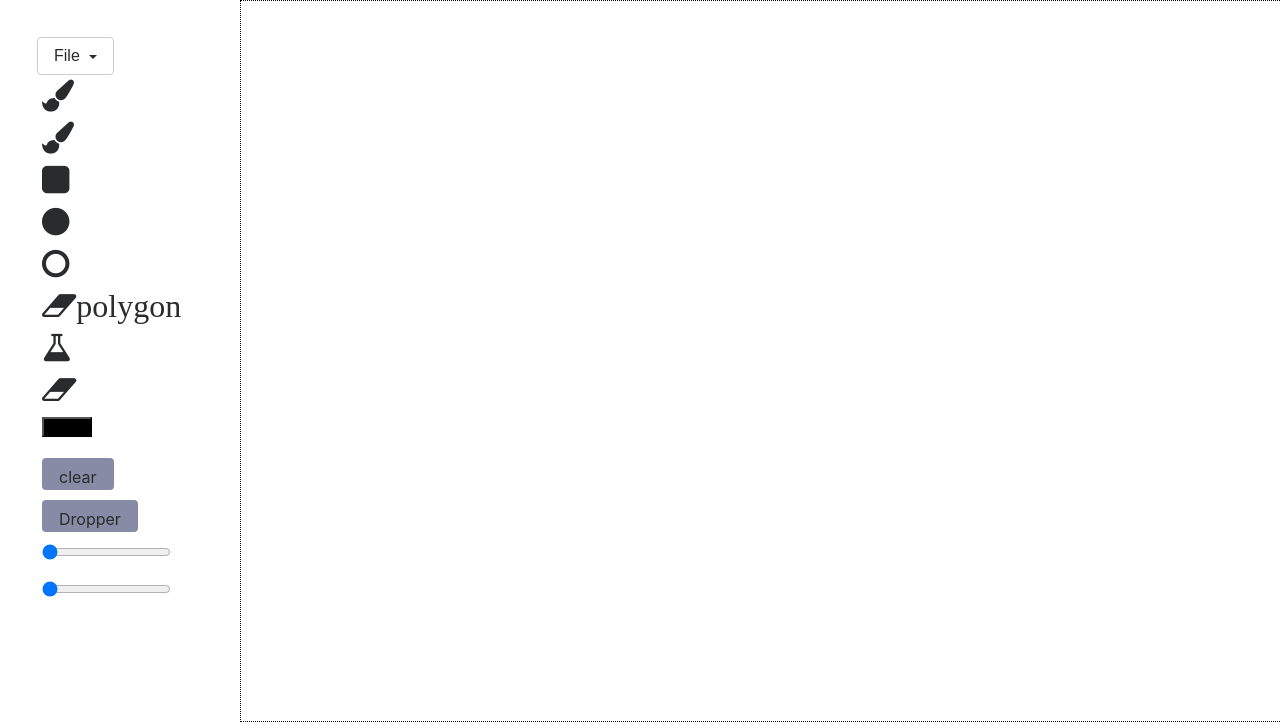
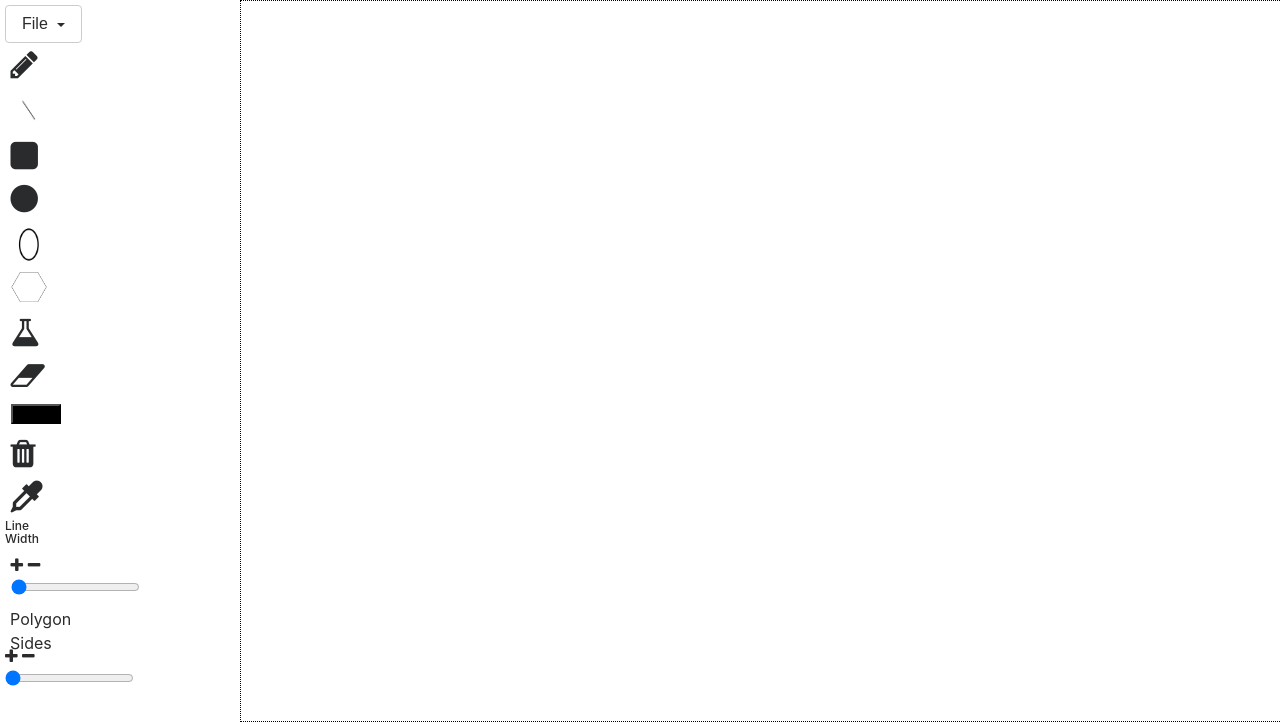
Before and after one commit to CharlesChanLok/Canvas-group-project, a plain HTML site: page Canvas.html in a window 1280 px wide. Shown: the top 724 px of the page. Drawn offline with nearby package versions, Linux system fonts and the light colour scheme.

Commit message:
improved layout

```diff
--- a/Canvas.html
+++ b/Canvas.html
@@ -26,14 +26,51 @@
                     File
                 </button>
                 <div class="dropdown-menu" aria-labelledby="dropdownMenu1">
-                    <a class="dropdown-item" id="save-PNG">Save as PNG</a>
-                    <a class="dropdown-item">Save as JPEG</a>
+                    <a class="dropdown-item bg-light fa fa-download fa-1x" id="save-PNG">Save as PNG</a>
+                    <a class="dropdown-item bg-light fa fa-download fa-1x">Save as JPEG</a>
                     <a class="dropdown-item">
                         <input type="file" class="btn" id="upload-image">
                     </a>
                 </div>
+                <ul>
+                    <li class="fa fa-pencil fa-2x" id="drawing-line"></li>
+                    <li id="drawing-stline"><img src="img/tool/straight-line.jpg"></li>
+                    <li class="fa fa-square fa-2x" id="drawing-rectangle"></li>
+                    <li class="fa fa-circle fa-2x" id="drawing-circle"></li>
+                    <li id="drawing-oval"><img src="img/tool/oval.png"></li>
+                    <li id="drawing-polygon"><img src="img/tool/polygon.png"></li>
+                    <li class="fa fa-flask fa-2x" id="color-bucket"></li>
+                    <li class="fa fa-eraser fa-2x" id="erasing"></li>
+                    <li>
+                        <input name="color2" type="hidden" id="color_value" value="000">
+                        <button class="jscolor {valueElement: 'color_value'}" style="width:50px; height:20px;">
+                        </button>
+                    </li>
+                    <li class="fa fa-trash fa-2x" id="clearing"></li>
+                    <li class="fa fa-eyedropper fa-2x" id="dropper"></li>
+                    <h6>Line Width</h6>
+                    <li>
+                        <i class="fa fa-plus fa-1x"></i>
+                        <i class="fa fa-minus fa-1x"></i>
+                        <input type="range" id="line-width" min="1" max="30" value="1">
+                    </li>
+                    <li></li>
+                            <div>Polygon Sides</div>
+                        <i class="fa fa-plus fa-1x"></i>
+                        <i class="fa fa-minus fa-1x"></i>
+                        <input type="range" id="sides" min="3" max="20" value="3">
+                    </li>
+                </ul>
 
-                <div class="fa fa-paint-brush fa-2x" id="drawing-line"></div>
+
+
+            </div>
+            <div id="canvasbox">
+                <canvas id="canvas-real" class="canvas" width='1280px' height='720px'></canvas>
+                <canvas id="canvas-draft" class="canvas" width='1280px' height='720px'></canvas>
+            </div>
+            <!--
+                <div class="fa fa-pencil fa-2x" id="drawing-line"></div>
                 <div class="fa fa-paint-brush fa-2x" id="drawing-stline"></div>
                 <div class="fa fa-square fa-2x" id="drawing-rectangle"></div>
                 <div class="fa fa-circle fa-2x" id="drawing-circle"></div>
@@ -46,10 +83,9 @@
                     <button class="jscolor {valueElement: 'color_value'}" style="width:50px; height:20px;">
                     </button>
                 </div>
-                <div class="btn" id="clearing">clear</div>
-                <div class="btn btn-light" id="dropper">Dropper</div>
+                <div class="fa fa-trash fa-2x" id="clearing"></div>
+                <div class="fa fa-eyedropper fa-2x" id="dropper"></div>
                 <div>
-
                     <input type="range" id="line-width" min="1" max="30" value="1">
                 </div>
                 <div>
@@ -62,6 +98,7 @@
             </div>
         </div>
     </div>
+-->
 
             <script src="https://code.jquery.com/jquery-3.2.1.min.js" integrity="sha256-hwg4gsxgFZhOsEEamdOYGBf13FyQuiTwlAQgxVSNgt4="
                 crossorigin="anonymous"></script>
@@ -70,7 +107,7 @@
             <script src="https://maxcdn.bootstrapcdn.com/bootstrap/4.0.0-beta.3/js/bootstrap.min.js" integrity="sha384-a5N7Y/aK3qNeh15eJKGWxsqtnX/wWdSZSKp+81YjTmS15nvnvxKHuzaWwXHDli+4"
                 crossorigin="anonymous"></script>
             <script type='text/javascript' src="js/canvas-common.js"></script>
-    <script type='text/javascript' src="js/drawing-line.js"></script>
+            <script type='text/javascript' src="js/new-drawing-line.js"></script>
             <script type='text/javascript' src="js/drawing-stline.js"></script>
             <script type='text/javascript' src="js/drawing-rectangle.js"></script>
             <script type='text/javascript' src="js/drawing-polygon.js"></script>
--- a/css/style.css
+++ b/css/style.css
@@ -13,8 +13,32 @@
 body{
     overflow:hidden;
 }
+
+h6 {
+    font-size: 0.75rem;
+}
 #canvas-container{
     height:720px;
+}
+
+
+#flex-container {
+    display: flex;
+    flex-wrap: wrap;
+
+    height: 720px;
+}
+#canvasbox {
+    width: 60%;
+    height: 720px;
+    flex-wrap: wrap;
+}
+
+/* Toolbox layout */
+#toolbox {
+    width: 7%;
+    padding: 0rem;
+    flex-wrap: wrap;
 }
 
 #toolbox div {
@@ -22,24 +46,20 @@ body{
     height: 2rem;
 }
 
-#flex-container {
-    display: flex;
-    flex-wrap: wrap;
-
-    height: 720px;
+ul {
+    padding: 0;
+    margin: 0;
+    list-style-type: none;
+    width: 3rem;
 }
 
-#toolbox {
-    width: 7%;
-    padding: 2rem;
-    flex-wrap: wrap;
+li {
+    margin: 0.35rem;
 }
-#canvasbox {
-    width: 60%;
-    height: 720px;
-    flex-wrap: wrap;
+li:hover {
+    cursor: pointer;
+
 }
-
 div.btn {
     background-color: rgb(136, 139, 165);
 }
@@ -52,3 +72,10 @@ div.btn {
  .dropdown {
      margin: 10px;
  }
+
+ #toolbox img {
+     width: 100%;
+     height: 100%;
+     margin:0;
+     padding:0;
+ }
--- a/js/new-drawing-line.js
+++ b/js/new-drawing-line.js
@@ -6,7 +6,6 @@ class DrawingLine extends PaintFunction {
 
     onMouseDown(coord, event) {
         this.context.lineJoin = "round";
-        this.context.lineWidth = 5;
         this.context.beginPath();
         this.context.moveTo(coord[0], coord[1]);
         this.draw(coord[0], coord[1]);
```
Also changed, not shown: img/tool/oval.png (added), img/tool/polygon.png (added), img/tool/straight-line.jpg (added). Lines whose indentation alone changed are shown as unchanged.
